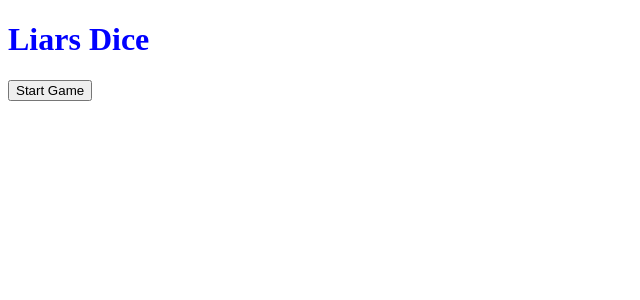
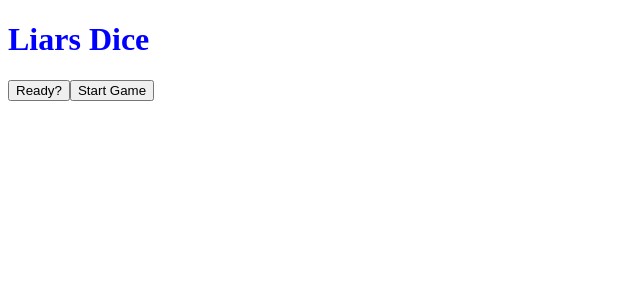
Before and after one commit to samnoden/liarsdice, a React app: page / in a window 1280 px wide. Shown: the top 300 px of the page, without its empty margins (0-640 px from the left). Built offline with nearby package versions, Linux system fonts and the light colour scheme; no server answers.

Commit message:
added ready button as well as function on client side

```diff
--- a/src/index.jsx
+++ b/src/index.jsx
@@ -27,6 +27,10 @@ const App = () => {
   // in case you lose and game still goes on should continue to show you the game
 
   // add a ready up button and a list of players ready that will become the turn dashboard
+  const ready = () => {
+    console.log('player ready');
+  }
+
 
   const startGame = () => {
     console.log('Game Started');
@@ -37,6 +41,7 @@ const App = () => {
   return (
     <div className='wholeGame'>
       <h1 className='title'>Liars Dice</h1>
+      {diceCount === 0 && <button onClick={()=>ready()}>Ready?</button>}
       {diceCount === 0 && <button onClick={()=>startGame()}>Start Game</button>}
     </div>
   );
```
